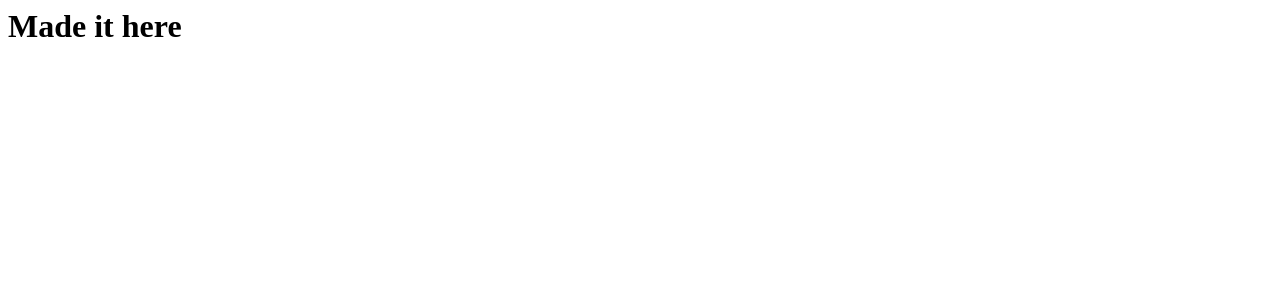
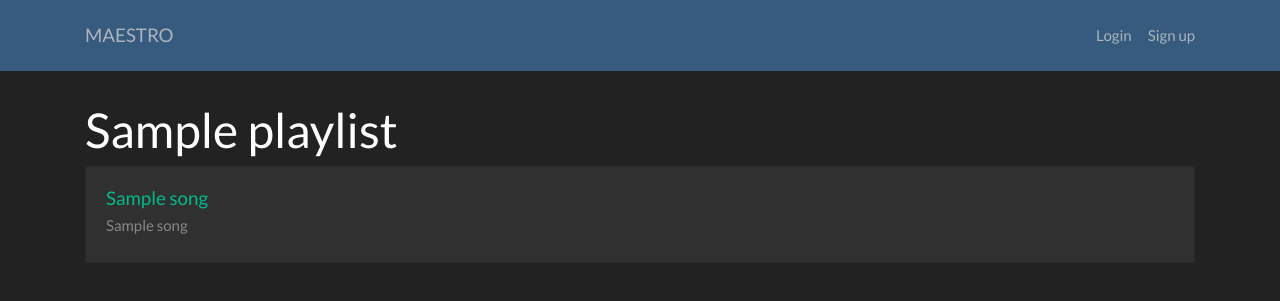
Before and after one commit to stevieScript/Capstone_1, a Flask app: template templates/playlist.html in a window 1280 px wide. Shown: the top 301 px of the page. Run offline with Flask 2, Linux system fonts and the light colour scheme; the template is opened without the code that fills it: values that come from a table or form of the project are taken from there, others are empty; tables that the repository leaves empty hold one stand-in row (values such as "Sample post"); some libraries are stand-ins or nearby versions.

Commit message:
'playlists and playlist working'

```diff
--- a/app.py
+++ b/app.py
@@ -164,13 +164,26 @@ def show_playlists(user_id):
         return redirect("/")
     form = PlaylistForm()
     user = User.query.get_or_404(user_id)
+    playlists = Playlist.query.filter(Playlist.user_id == user_id).all()
     if form.validate_on_submit():
         playlist = Playlist(name=form.playlist_name.data, user_id=user_id)
         db.session.add(playlist)
         db.session.commit()
         return redirect(f'/user/{user_id}/playlists')
 
-    return render_template('playlists.html', user=user, form=form)
+    return render_template('playlists.html', user=user, form=form, playlists=playlists)
+
+@app.route('/user/<int:user_id>/playlists/<int:playlist_id>', methods=["GET", "POST"])
+def show_playlist(user_id, playlist_id):
+    """Show playlist."""
+    if not g.user:
+        flash("Access unauthorized.", "danger")
+        return redirect("/")
+    form = PlaylistForm()
+    user = User.query.get_or_404(user_id)
+    playlist = Playlist.query.get_or_404(playlist_id)
+    songs = PlaylistSong.query.filter(PlaylistSong.playlist_id == playlist_id).all()
+    return render_template('playlist.html', user=user, form=form, playlist=playlist, songs=songs)
 
 @app.route('/user/<int:user_id>/search', methods=["GET", "POST"])
 def search(user_id):
@@ -219,7 +232,7 @@ def audio_analysis(user_id, track_id):
         db.session.commit()
 
 
-        return render_template('playlist.html')
+        return redirect(f'/user/{user_id}/playlists')
     else:
         return render_template('audio_analysis.html', result=result, form=form, user=user, track_id=track_id)
 
@@ -236,6 +249,44 @@ def add_track(track_data, user_id):
     db.session.add(song)
     db.session.commit()
 
+    return redirect(f'/user/{user_id}/playlists')
+
+@app.route('/user/<int:user_id>/playlists/<int:playlist_id>/<track_id>', methods=["GET", "POST"])
+def track_details(user_id, playlist_id, track_id):
+    """Show track details."""
+    if not g.user:
+        flash("Access unauthorized.", "danger")
+        return redirect("/")
+
+    user = User.query.get_or_404(user_id)
+    playlist = Playlist.query.get_or_404(playlist_id)
+    song = Song.query.filter(Song.track_id == track_id).first()
+    return render_template('song_details.html', user=user, playlist=playlist, song=song)
+
+@app.route('/user/<int:user_id>/playlists/<int:playlist_id>/delete', methods=["POST"])
+def delete_playlist(user_id, playlist_id):
+    """Delete playlist."""
+    if not g.user:
+        flash("Access unauthorized.", "danger")
+        return redirect("/")
+    playlist = Playlist.query.get_or_404(playlist_id)
+    db.session.delete(playlist)
+    db.session.commit()
+    flash("Playlist deleted.", "success")
+    return redirect(f'/user/{user_id}/playlists')
+
+@app.route('/user/<int:user_id>/playlists/<int:playlist_id>/<int:song_id>/delete', methods=["POST"])
+def delete_song(user_id, playlist_id, song_id):
+    """Delete song from playlist."""
+    if not g.user:
+        flash("Access unauthorized.", "danger")
+        return redirect("/")
+    playlist_song = PlaylistSong.query.filter(PlaylistSong.playlist_id == playlist_id, PlaylistSong.song_id == song_id).first()
+    db.session.delete(playlist_song)
+    db.session.commit()
+    flash("Song deleted from playlist.", "success")
+    return redirect(f'/user/{user_id}/playlists/{playlist_id}')
+
 
 
 
--- a/templates/playlist.html
+++ b/templates/playlist.html
@@ -1 +1,18 @@
-<h1>Made it here</h1>
+{% extends 'base.html'  %}
+
+{% block content %}
+
+<h1>{{playlist.name}}</h1>
+
+{% for song in playlist.songs %}
+
+<div class="card">
+    <div class="card-body">
+        <h5 class="card-title"><a href="/user/{{user.id}}/playlists/{{playlist.id}}/{{song.track_id}}">{{song.track_name}}</a></h5>
+        <h6 class="card-subtitle mb-2 text-muted">{{song.artist_name}}</h6>
+    </div>
+</div>
+
+{% endfor %}
+
+{%endblock%}
```
Also changed, not shown: templates/playlists.html (+11 -12 lines), templates/song_details.html (added, +34 -0 lines).
